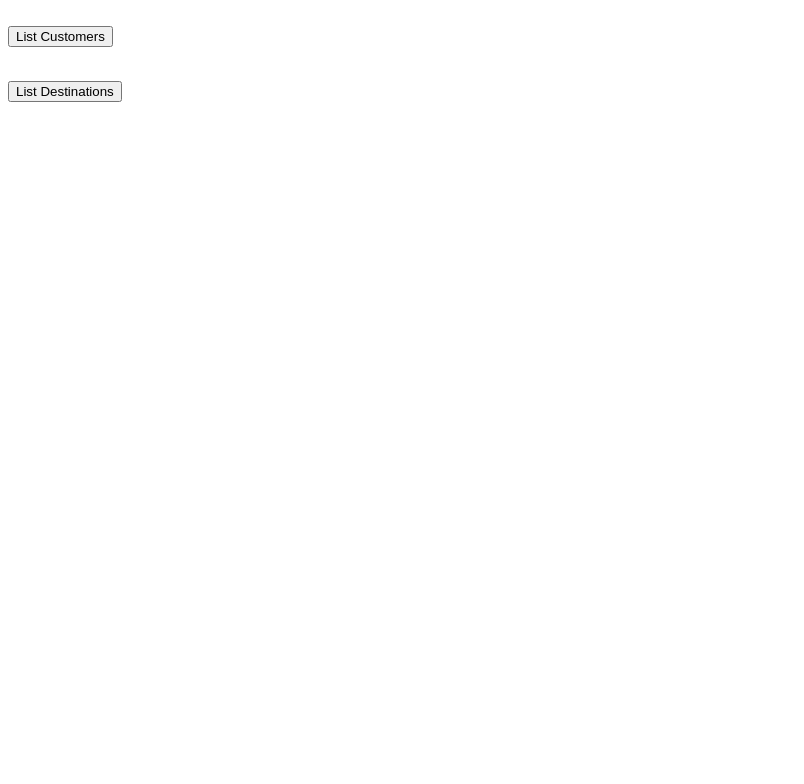
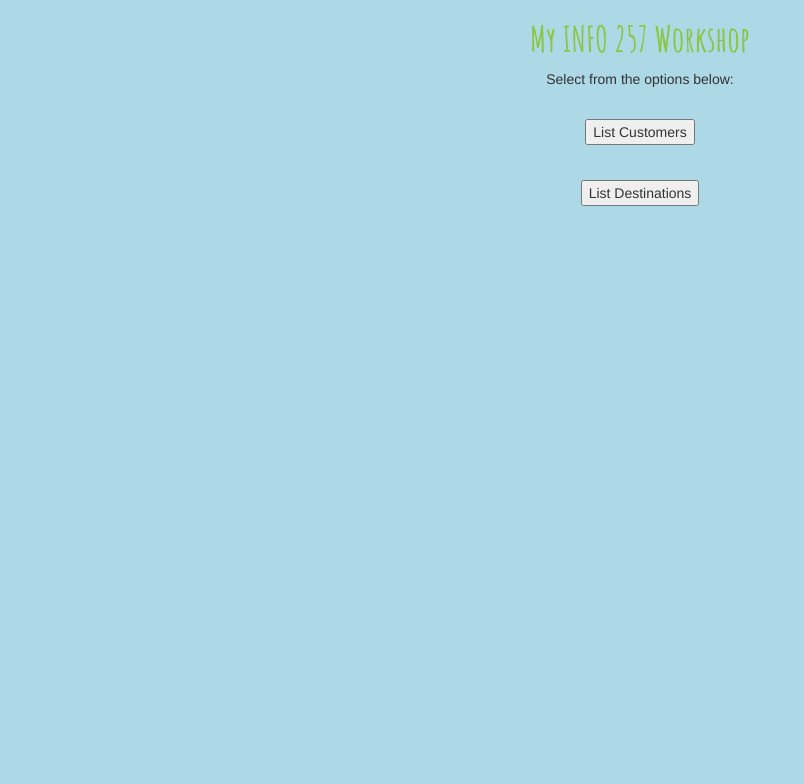
Before and after one commit to abrar-syed/Environmental-Justice, a Flask app: template webapp/templates/index.html in a window 1280 px wide. Shown: the top 784 px of the page, without its empty margins (0-804 px from the left). Run offline with Flask 2, Linux system fonts and the light colour scheme; the template is opened without the code that fills it, so the values that code supplies are empty; some libraries are stand-ins or nearby versions.

Commit message:
Update index.html

```diff
--- a/webapp/templates/index.html
+++ b/webapp/templates/index.html
@@ -3,9 +3,34 @@
  <title>INFO 257 Workshop Form</title>
  <meta charset="utf-8">
    <meta name="viewport" content="width=device-width, initial-scale=1">
+  <!-- Latest compiled and minified CSS -->
+  <link rel="stylesheet" href="https://maxcdn.bootstrapcdn.com/bootstrap/3.3.7/css/bootstrap.min.css">
+
+  <!-- jQuery library: Supports Javascript Plugins -->
+  <script src="https://ajax.googleapis.com/ajax/libs/jquery/3.1.1/jquery.min.js"></script>
+
+  <!-- Latest compiled JavaScript -->
+  <script src="https://maxcdn.bootstrapcdn.com/bootstrap/3.3.7/js/bootstrap.min.js"></script>
+
 </head>
+ <!-- Create our own custom CSS -->
+<style>
+  @import url(http://fonts.googleapis.com/css?family=Amatic+SC:700);
+  body{
+      text-align: center;
+      background-color: lightblue;
+  }
+  h1{
+      font-family: 'Amatic SC', cursive;
+      font-weight: normal;
+      color: #8ac640;
+      font-size: 2.5em;
+  }
+  </style>
 
 <body>
+ <h1>My INFO 257 Workshop</h1>
+  <p>Select from the options below:</p>
  <br>
 
  <form method="POST" action="/customers">
```
